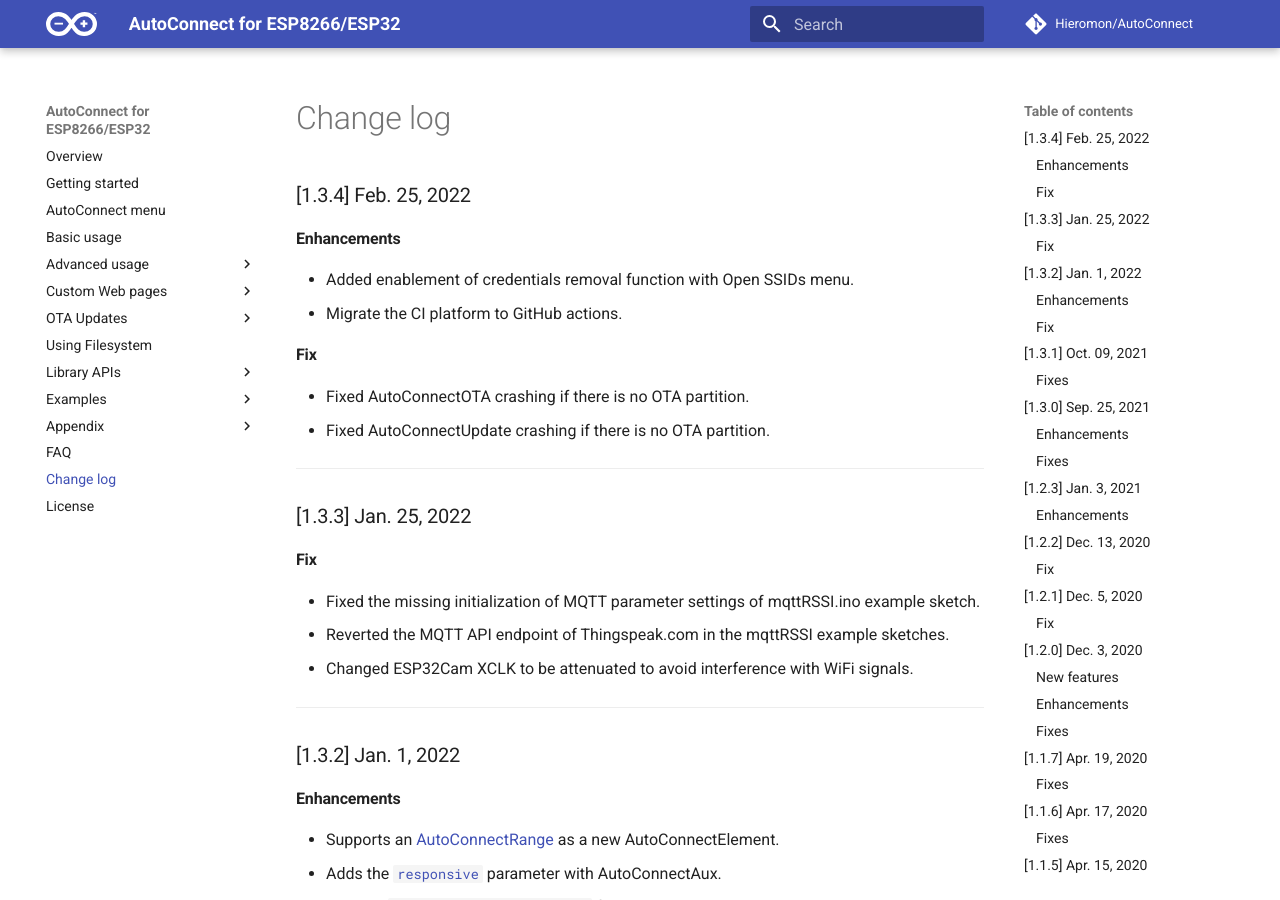
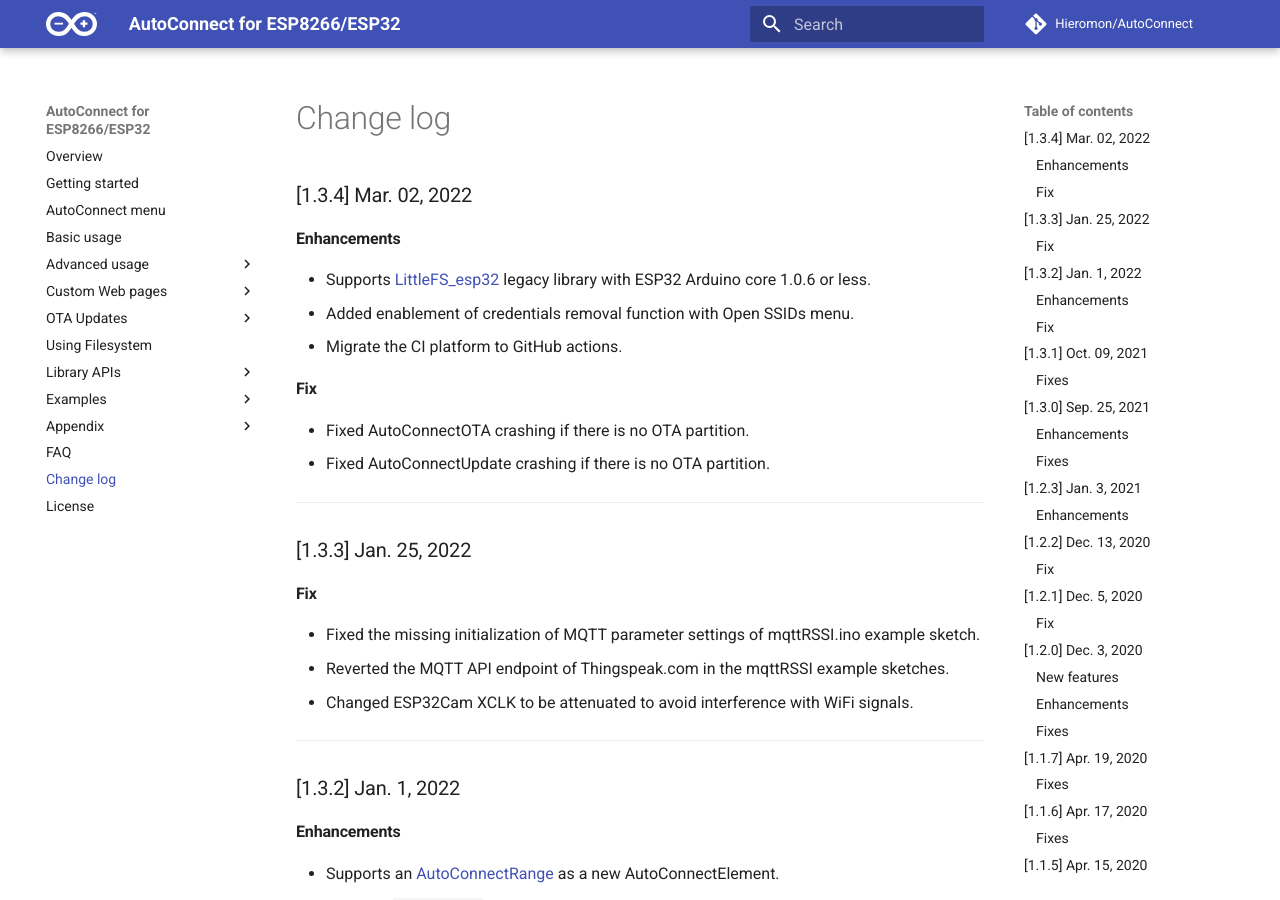
Before and after one commit to Hieromon/AutoConnect, an MkDocs documentation site: the page built from mkdocs/changelog.md, in a window 1280 px wide and 900 px high. Built offline with MkDocs 1.6.1 and Material for MkDocs 9.7.7, drawn with Linux system fonts in a browser that asks for light colours; nearby versions of some CDN libraries; comment, search, counter and statistics services are not loaded.

Commit message:
Supports LittleFS_esp32 legacy library

```diff
--- a/mkdocs/changelog.md
+++ b/mkdocs/changelog.md
@@ -1,7 +1,8 @@
-### [1.3.4] Feb. 25, 2022
+### [1.3.4] Mar. 02, 2022
 
 #### Enhancements
 
+- Supports [LittleFS_esp32](https://github.com/lorol/LITTLEFS) legacy library with ESP32 Arduino core 1.0.6 or less.
 - Added enablement of credentials removal function with Open SSIDs menu.
 - Migrate the CI platform to GitHub actions.
 
```
Also changed, not shown: README.md (+2 -1 lines), 1 other file.
